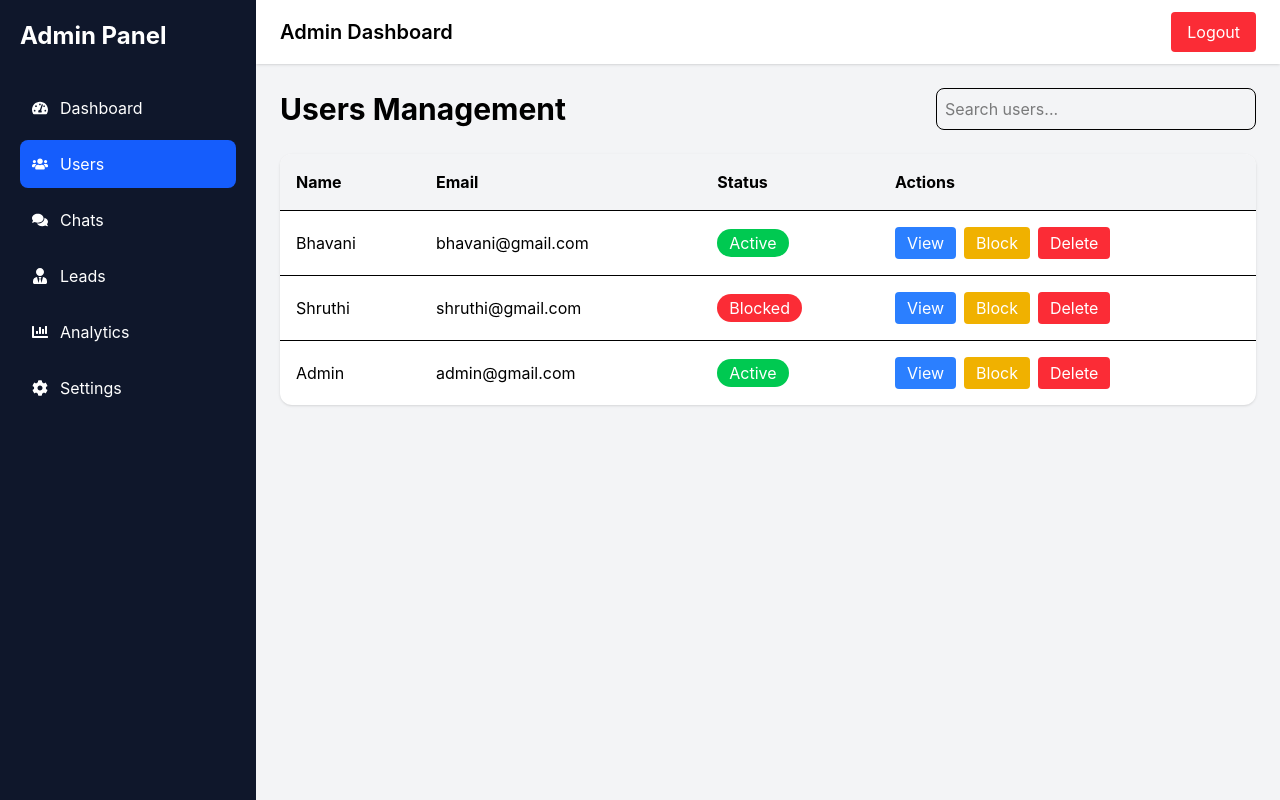
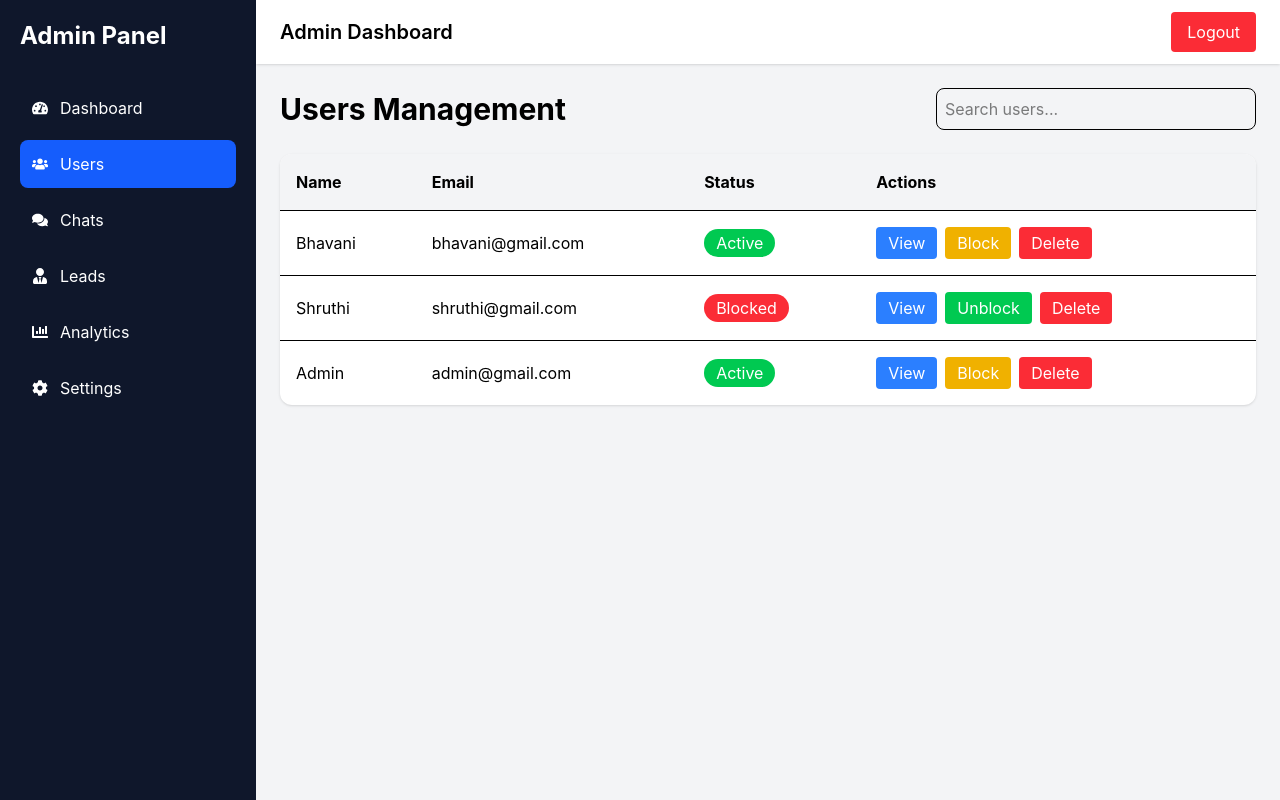
Before and after one commit to Quadra-Technologies/ai-customer-support-chatbot, a React app in the folder frontend/: page /admin/users in a window 1280 px wide. Built offline with nearby package versions, Linux system fonts and the light colour scheme; the HTML template or start-up script is replaced by a standard one.

Commit message:
Added block and unblock functionality

```diff
--- a/frontend/src/admin/components/UserTable/UserTable.jsx
+++ b/frontend/src/admin/components/UserTable/UserTable.jsx
@@ -1,6 +1,7 @@
 const UserTable = ({
   users,
   onDelete,
+  onBlock,
 }) => {
   return (
     <div className="overflow-x-auto bg-white rounded-xl shadow">
@@ -56,8 +57,19 @@ const UserTable = ({
                   View
                 </button>
 
-                <button className="bg-yellow-500 text-white px-3 py-1 rounded">
-                  Block
+                <button
+                  onClick={() =>
+                    onBlock(user.id)
+                  }
+                  className={`text-white px-3 py-1 rounded ${
+                    user.status === "Active"
+                      ? "bg-yellow-500"
+                      : "bg-green-500"
+                  }`}
+                >
+                  {user.status === "Active"
+                    ? "Block"
+                    : "Unblock"}
                 </button>
 
                 <button
--- a/frontend/src/admin/pages/Users/Users.jsx
+++ b/frontend/src/admin/pages/Users/Users.jsx
@@ -49,6 +49,22 @@ const Users = () => {
     setSelectedUser(null);
   };
 
+  const handleBlockToggle = (userId) => {
+    setUsers(
+      users.map((user) =>
+        user.id === userId
+          ? {
+              ...user,
+              status:
+                user.status === "Active"
+                  ? "Blocked"
+                  : "Active",
+            }
+          : user
+      )
+    );
+  };
+
   const filteredUsers = users.filter(
     (user) =>
       user.name
@@ -75,6 +91,7 @@ const Users = () => {
       <UserTable
         users={filteredUsers}
         onDelete={handleDeleteClick}
+        onBlock={handleBlockToggle}
       />
 
       <ConfirmModal
```
